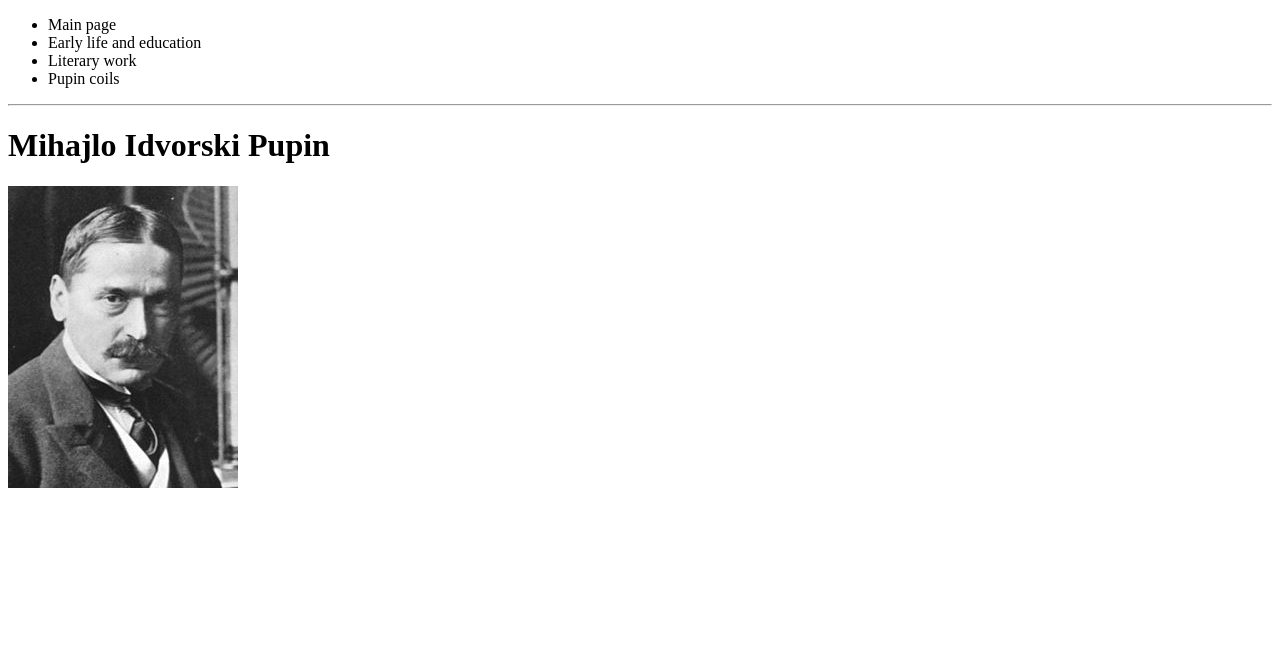
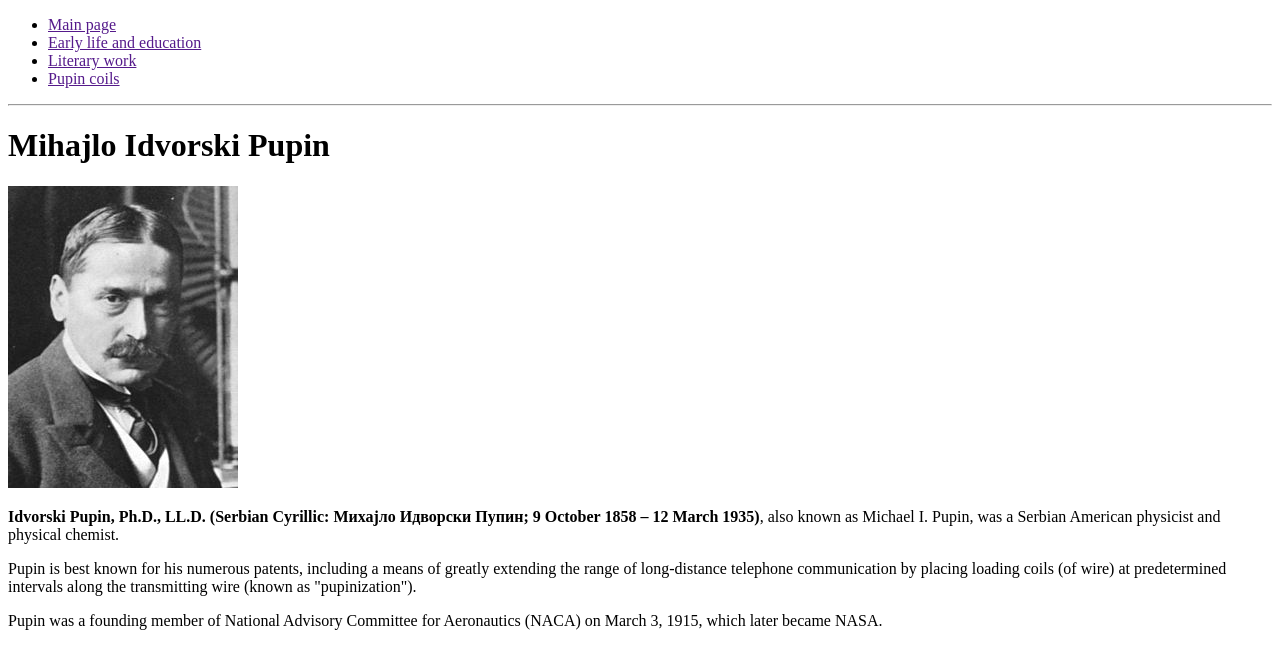
Before and after one commit to SvetlanaM83/Assignment_2, a plain HTML site: page index.html in a window 1280 px wide. Drawn offline with Linux system fonts and the light colour scheme.

Commit message:
"New paragraphs added"

```diff
--- a/index.html
+++ b/index.html
@@ -6,14 +6,18 @@
 </head>
 <body>
     <ul>
-        <li>Main page</li>
-        <li>Early life and education</li>
-        <li>Literary work</li>
-        <li>Pupin coils</li>
+        <li><a href="">Main page</a></li>
+        <li><a href="">Early life and education</a></li>
+        <li><a href="">Literary work</a></li>
+        <li><a href="">Pupin coils</a></li>
     </ul>
      <hr>
      <h1>Mihajlo Idvorski Pupin</h1>
      <img src="images/pupin.jpg" alt="Pupin">
+     <p><b>Idvorski Pupin, Ph.D., LL.D. (Serbian Cyrillic: Михајло Идворски Пупин; 9 October 1858 – 12 March 1935)</b>, also known as Michael I. Pupin, was a Serbian American physicist and physical chemist.</p>
 
+     <p> Pupin is best known for his numerous patents, including a means of greatly extending the range of long-distance telephone communication by placing loading coils (of wire) at predetermined intervals along the transmitting wire (known as "pupinization"). </p>
+
+     <p> Pupin was a founding member of National Advisory Committee for Aeronautics (NACA) on March 3, 1915, which later became NASA.</p>
 </body>
 </html>
```
